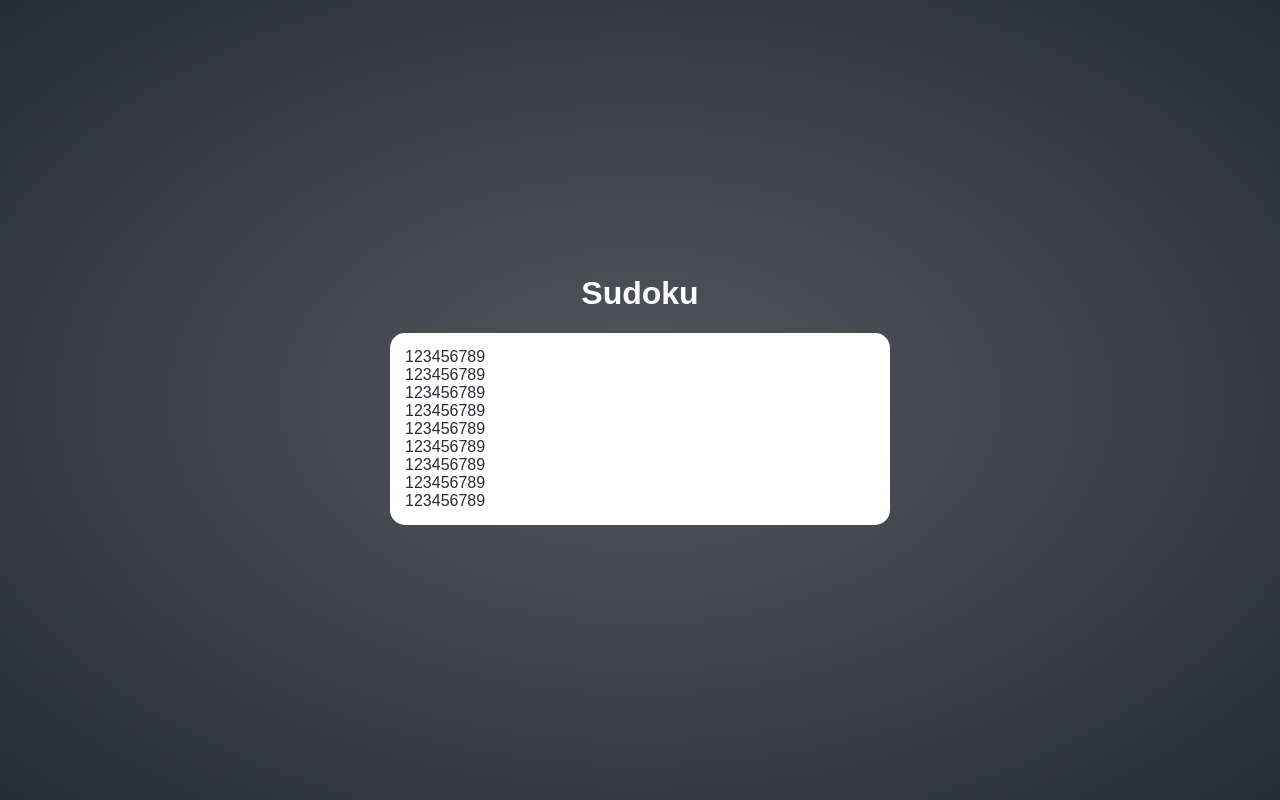
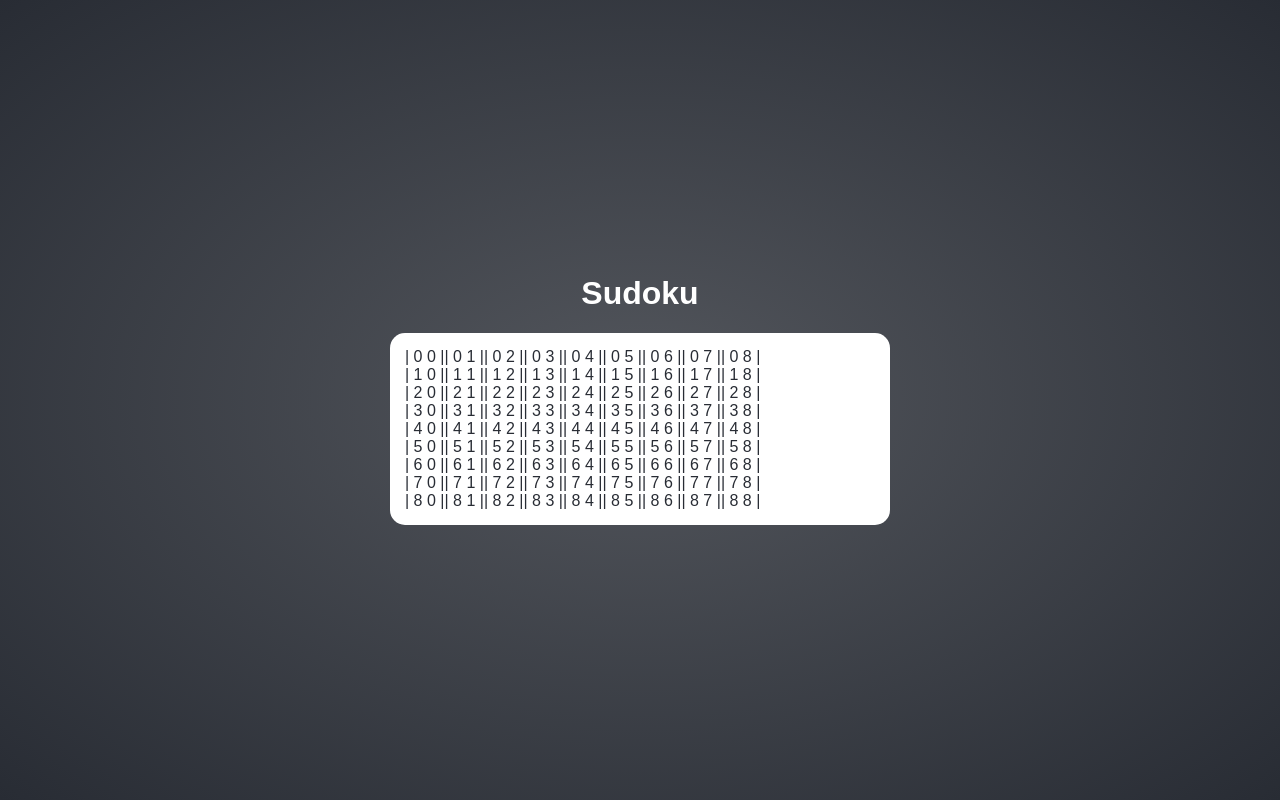
Before and after one commit to rcdmk/react-sudoku, a React (Create React App) app: page / in a window 1280 px wide. Built offline with nearby package versions, Linux system fonts and the light colour scheme.

Commit message:
Add Grid Block component

```diff
--- /dev/null
+++ b/src/components/grid/block/index.tsx
@@ -0,0 +1,16 @@
+import React, { FC } from 'react'
+
+interface Props {
+  colIndex: number
+  rowIndex: number
+}
+
+const Block: FC<Props> = ({ colIndex, rowIndex }) => {
+  return (
+    <div data-cy="block">
+      | {rowIndex} {colIndex} |
+    </div>
+  )
+}
+
+export default Block
--- a/src/components/grid/index.tsx
+++ b/src/components/grid/index.tsx
@@ -1,5 +1,6 @@
 import React, { Children, FC } from 'react'
 
+import Block from './block'
 import { Container, Row } from './styles'
 
 const Grid: FC = () => {
@@ -10,7 +11,11 @@ const Grid: FC = () => {
           <Row data-cy="grid-row-container">
             {Children.toArray(
               [...Array(9)].map((_, colIndex) => (
-                <div data-cy="block">{colIndex + 1}</div>
+                <Block
+                  data-cy="block"
+                  colIndex={colIndex}
+                  rowIndex={rowIndex}
+                />
               ))
             )}
           </Row>
```
